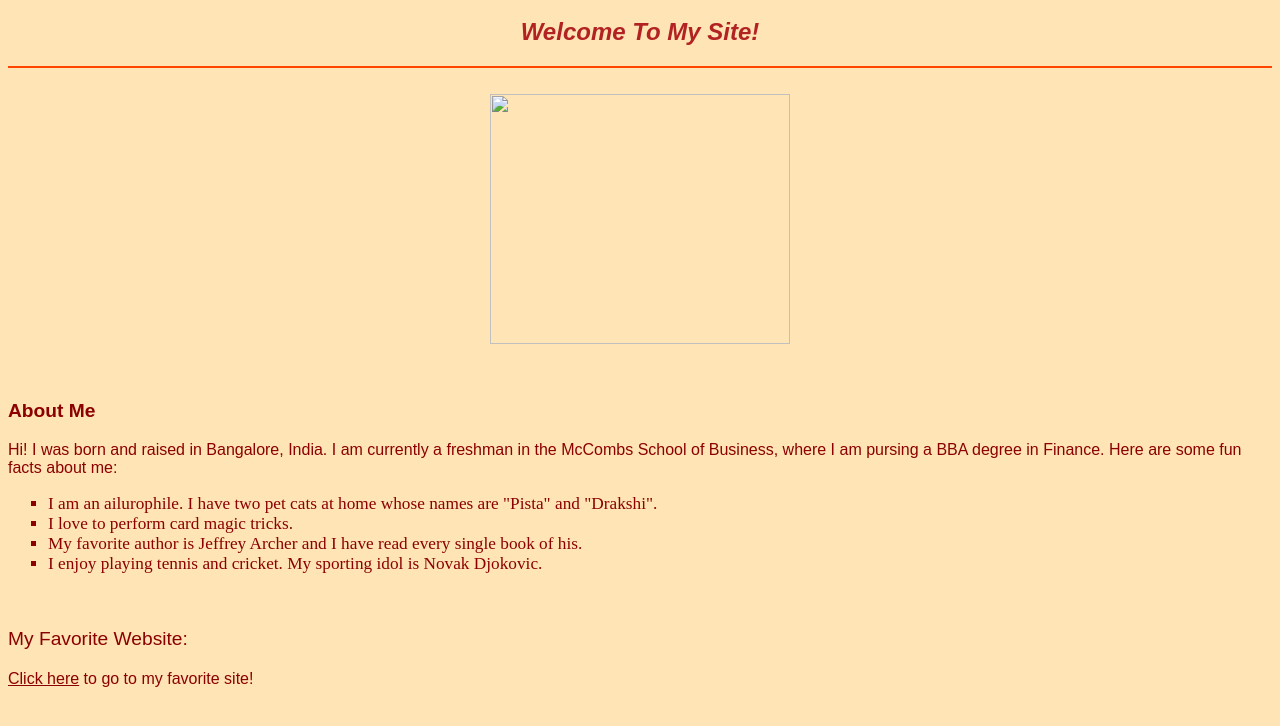
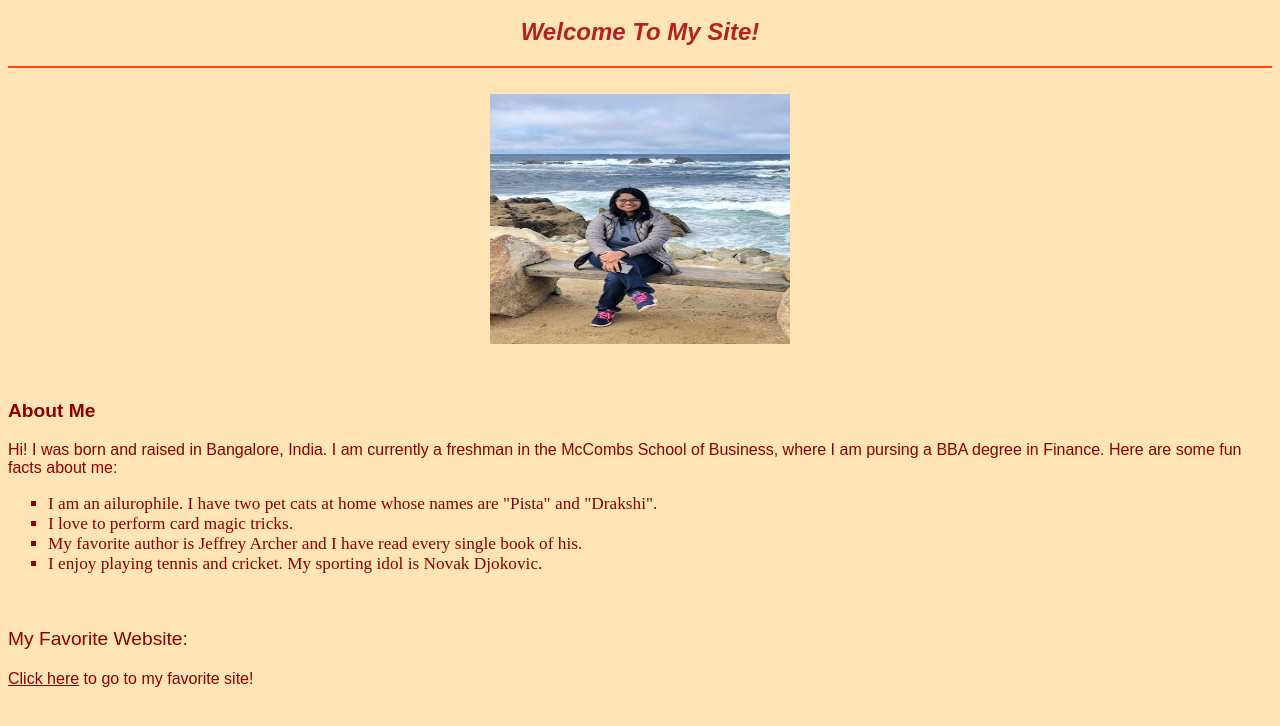
Before and after one commit to medharao/medharao.github.io, a plain HTML site: page index.html in a window 1280 px wide. Shown: the part 48-774 px from the top of the page. Drawn offline with Linux system fonts and the light colour scheme.

Commit message:
Update index.html

```diff
--- a/index.html
+++ b/index.html
@@ -41,7 +41,7 @@ a {
 <hr color="orangered">
 
 <br>
-<center><img src="Photo of Me.jpg" width="300" height="250" align="BOTTOM" /></center>
+<center><img src="Medha - Photo.jpg" width="300" height="250" align="BOTTOM" /></center>
 
 <br><br>
 <p style="font-size:120%;"> <b>About Me </b></p>
```
